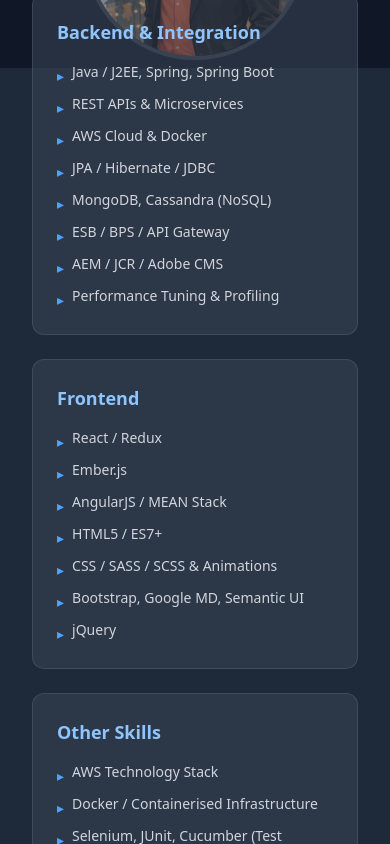
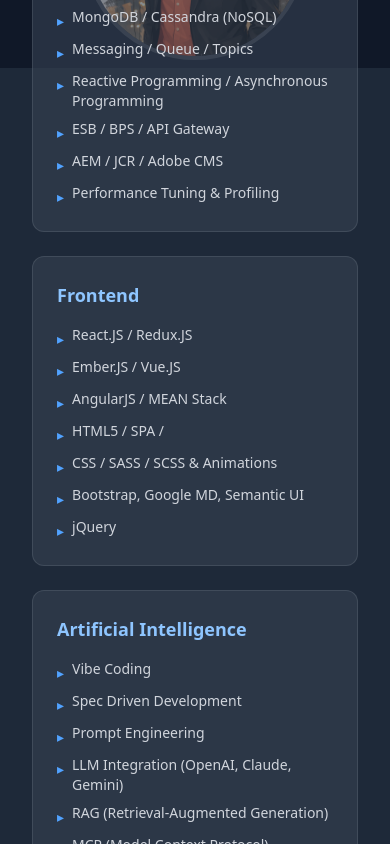
Before and after one commit to eNkru/enkru.github.io, a React (Vite) app: page / in a window 390 px wide. Shown: the part 1620-2464 px from the top of the page. Built offline with nearby package versions, Linux system fonts and the light colour scheme.

Commit message:
adding skills

```diff
--- a/src/data/skills.ts
+++ b/src/data/skills.ts
@@ -7,11 +7,14 @@
   {
     category: "Backend & Integration",
     items: [
-      "Java / J2EE, Spring, Spring Boot",
-      "REST APIs & Microservices",
-      "AWS Cloud & Docker",
+      "Java / SpringBoot / Quarkus",
+      "Node.JS / AWS Lambda / Serverless",
+      "REST APIs / Microservices",
+      "AWS Cloud / Docker / Kubernetes",
       "JPA / Hibernate / JDBC",
-      "MongoDB, Cassandra (NoSQL)",
+      "MongoDB / Cassandra (NoSQL)",
+      "Messaging / Queue / Topics",
+      "Reactive Programming / Asynchronous Programming",
       "ESB / BPS / API Gateway",
       "AEM / JCR / Adobe CMS",
       "Performance Tuning & Profiling",
@@ -20,13 +23,24 @@
   {
     category: "Frontend",
     items: [
-      "React / Redux",
-      "Ember.js",
+      "React.JS / Redux.JS",
+      "Ember.JS / Vue.JS",
       "AngularJS / MEAN Stack",
-      "HTML5 / ES7+",
+      "HTML5 / SPA / ",
       "CSS / SASS / SCSS & Animations",
       "Bootstrap, Google MD, Semantic UI",
       "jQuery",
+    ],
+  },
+  {
+    category: "Artificial Intelligence",
+    items: [
+      "Vibe Coding",
+      "Spec Driven Development",
+      "Prompt Engineering",
+      "LLM Integration (OpenAI, Claude, Gemini)",
+      "RAG (Retrieval-Augmented Generation)",
+      "MCP (Model Context Protocol)",
     ],
   },
   {
--- a/src/sections/Skills.tsx
+++ b/src/sections/Skills.tsx
@@ -5,7 +5,7 @@
     <div className="w-screen h-screen flex items-center justify-center bg-gray-800 text-white px-8">
       <div className="max-w-5xl w-full">
         <h2 className="text-4xl font-bold text-center mb-10">Skills</h2>
-        <div className="grid grid-cols-1 md:grid-cols-3 gap-6">
+        <div className="grid grid-cols-1 md:grid-cols-2 lg:grid-cols-4 gap-6">
           {skills.map((cat) => (
             <div
               key={cat.category}
```
